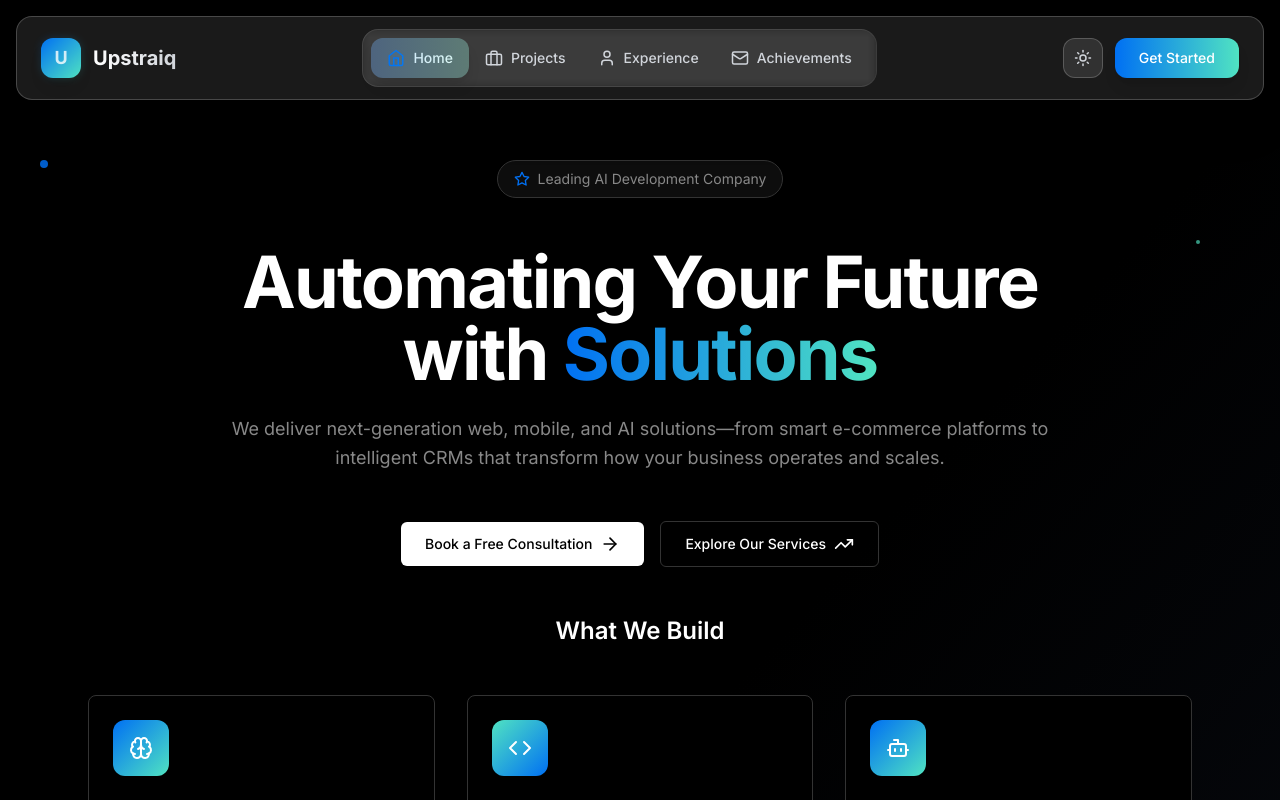
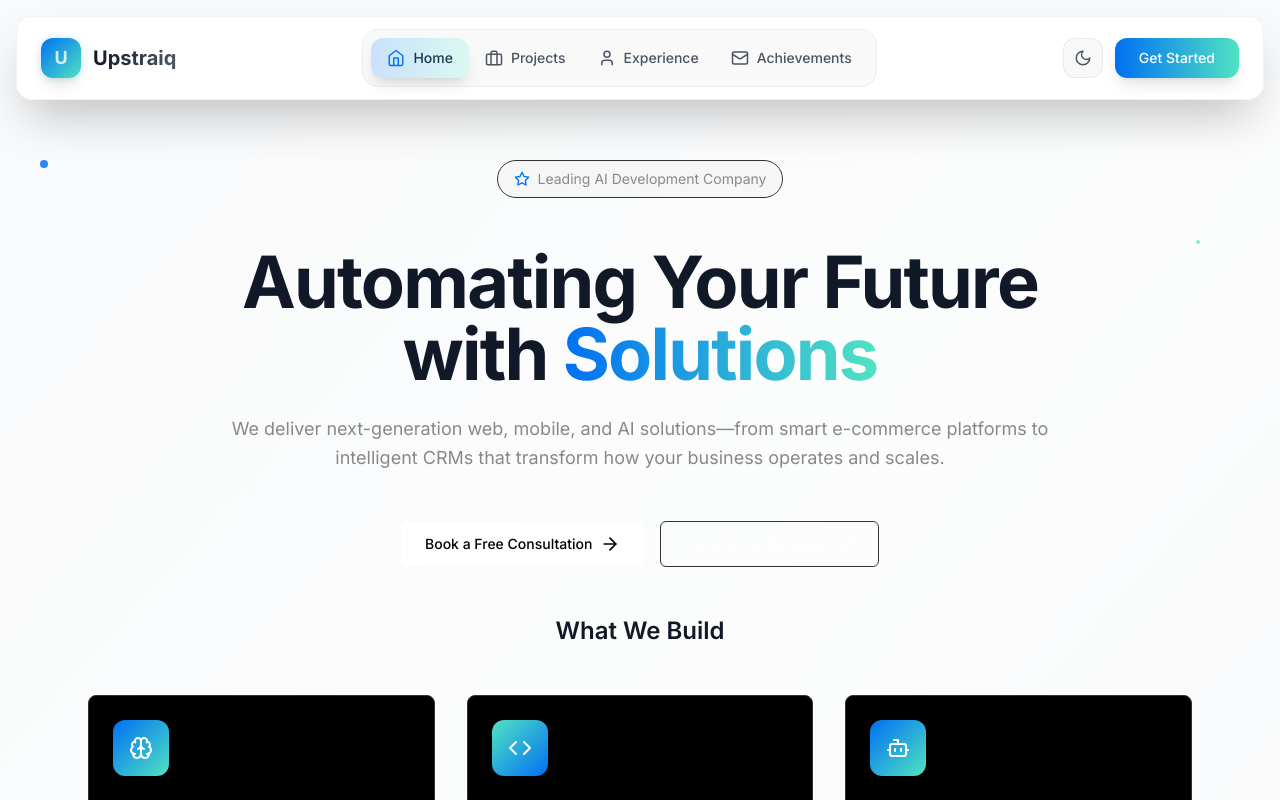
Before and after one commit to ASHUTOSH2224/Company_Website, a React (Vite) app: page / in a window 1280 px wide. Both pictures are taken after a click on the button 1082 px from the left and 58 px from the top of the page. Shown: the top 800 px of the page. Built offline with nearby package versions, Linux system fonts and the light colour scheme.

Commit message:
Added Dark and Light mode

```diff
--- a/src/App.tsx
+++ b/src/App.tsx
@@ -1,4 +1,4 @@
-import React, { useState, useEffect } from 'react';
+import React, { useState, useEffect, createContext, useContext } from 'react';
 import { Header } from './components/Header';
 import { Hero } from './components/Hero';
 import { Services } from './components/Services';
@@ -7,13 +7,54 @@ import { Footer } from './components/Footer';
 import { About } from './pages/About';
 import { Contact } from './pages/Contact';
 
+// Theme Context
+interface ThemeContextType {
+  isDarkMode: boolean;
+  toggleTheme: () => void;
+}
+
+const ThemeContext = createContext<ThemeContextType | undefined>(undefined);
+
+export const useTheme = () => {
+  const context = useContext(ThemeContext);
+  if (context === undefined) {
+    throw new Error('useTheme must be used within a ThemeProvider');
+  }
+  return context;
+};
+
 function App() {
   const [currentPage, setCurrentPage] = useState('home');
+  const [isDarkMode, setIsDarkMode] = useState(true);
+
+  // Initialize theme from localStorage or default to dark
+  useEffect(() => {
+    const savedTheme = localStorage.getItem('theme');
+    if (savedTheme) {
+      setIsDarkMode(savedTheme === 'dark');
+    }
+  }, []);
+
+  // Update localStorage and document class when theme changes
+  useEffect(() => {
+    localStorage.setItem('theme', isDarkMode ? 'dark' : 'light');
+    if (isDarkMode) {
+      document.documentElement.classList.add('dark');
+      document.documentElement.classList.remove('light');
+    } else {
+      document.documentElement.classList.add('light');
+      document.documentElement.classList.remove('dark');
+    }
+  }, [isDarkMode]);
 
   // Scroll to top when page changes
   useEffect(() => {
     window.scrollTo({ top: 0, behavior: 'smooth' });
   }, [currentPage]);
+
+  const toggleTheme = () => {
+    setIsDarkMode(!isDarkMode);
+  };
 
   const handleContactClick = () => {
     setCurrentPage('contact');
@@ -43,14 +84,25 @@ function App() {
     }
   };
 
+  const themeValue = {
+    isDarkMode,
+    toggleTheme
+  };
+
   return (
-    <div className="min-h-screen bg-black">
+    <ThemeContext.Provider value={themeValue}>
+      <div className={`min-h-screen transition-colors duration-300 ${
+        isDarkMode
+          ? 'bg-black text-white'
+          : 'bg-gray-50 text-gray-900'
+      }`}>
         <Header currentPage={currentPage} setCurrentPage={setCurrentPage} />
         <main className="pt-20">
           {renderPage()}
         </main>
         <Footer currentPage={currentPage} setCurrentPage={setCurrentPage} />
       </div>
+    </ThemeContext.Provider>
   );
 }
 
--- a/src/components/Header.tsx
+++ b/src/components/Header.tsx
@@ -1,5 +1,6 @@
 import React, { useState, useEffect } from 'react';
 import { Menu, X, Home, Briefcase, User, Mail, Moon, Sun } from 'lucide-react';
+import { useTheme } from '../App';
 
 interface HeaderProps {
   currentPage: string;
@@ -9,7 +10,7 @@ interface HeaderProps {
 export const Header: React.FC<HeaderProps> = ({ currentPage, setCurrentPage }) => {
   const [isMenuOpen, setIsMenuOpen] = useState(false);
   const [isScrolled, setIsScrolled] = useState(false);
-  const [darkMode, setDarkMode] = useState(true);
+  const { isDarkMode, toggleTheme } = useTheme();
 
   useEffect(() => {
     const handleScroll = () => {
@@ -33,9 +34,11 @@ export const Header: React.FC<HeaderProps> = ({ currentPage, setCurrentPage }) =
     }`}>
       <div className="container mx-auto px-4 max-w-7xl">
         {/* Main Navigation Container */}
-        <div className={`relative backdrop-blur-lg bg-white/10 border border-white/20 rounded-2xl shadow-2xl transition-all duration-300 ${
-          isScrolled ? 'shadow-xl' : 'shadow-2xl'
-        }`}>
+        <div className={`relative backdrop-blur-lg rounded-2xl shadow-2xl transition-all duration-300 border ${
+          isDarkMode
+            ? 'bg-black/80 border-gray-800/50'
+            : 'bg-white/90 border-gray-200/50'
+        } ${isScrolled ? 'shadow-xl' : 'shadow-2xl'}`}>
           <div className="flex items-center justify-between px-6 py-3">
 
             {/* Logo Section */}
@@ -49,14 +52,22 @@ export const Header: React.FC<HeaderProps> = ({ currentPage, setCurrentPage }) =
                 </div>
                 <div className="absolute inset-0 bg-gradient-to-br from-[#0070f3] to-[#50e3c2] rounded-xl opacity-20 group-hover:opacity-40 transition-opacity duration-300 blur-sm"></div>
               </div>
-              <span className="text-xl font-bold bg-gradient-to-r from-white to-gray-300 bg-clip-text text-transparent group-hover:from-[#0070f3] group-hover:to-[#50e3c2] transition-all duration-300">
+              <span className={`text-xl font-bold transition-all duration-300 ${
+                isDarkMode
+                  ? 'bg-gradient-to-r from-white to-gray-300 bg-clip-text text-transparent group-hover:from-[#0070f3] group-hover:to-[#50e3c2]'
+                  : 'bg-gradient-to-r from-gray-900 to-gray-600 bg-clip-text text-transparent group-hover:from-[#0070f3] group-hover:to-[#50e3c2]'
+              }`}>
                 Upstraiq
               </span>
             </div>
 
             {/* Desktop Navigation */}
             <nav className="hidden md:flex items-center">
-              <div className="flex items-center bg-white/5 backdrop-blur-sm rounded-2xl p-2 border border-white/10">
+              <div className={`flex items-center backdrop-blur-sm rounded-2xl p-2 border transition-all duration-300 ${
+                isDarkMode
+                  ? 'bg-gray-900/30 border-gray-700/30'
+                  : 'bg-gray-100/50 border-gray-300/30'
+              }`}>
                 {navigationItems.map((item, index) => {
                   const Icon = item.icon;
                   const isActive = currentPage === item.id;
@@ -67,8 +78,12 @@ export const Header: React.FC<HeaderProps> = ({ currentPage, setCurrentPage }) =
                       onClick={() => setCurrentPage(item.id)}
                       className={`group relative flex items-center gap-2 px-4 py-2.5 rounded-xl transition-all duration-300 ${
                         isActive
-                          ? 'bg-white/20 text-white shadow-lg'
-                          : 'text-gray-300 hover:text-white hover:bg-white/10'
+                          ? isDarkMode
+                            ? 'bg-gray-800/60 text-white shadow-lg'
+                            : 'bg-white/80 text-gray-900 shadow-lg'
+                          : isDarkMode
+                            ? 'text-gray-300 hover:text-white hover:bg-gray-800/40'
+                            : 'text-gray-600 hover:text-gray-900 hover:bg-white/60'
                       }`}
                     >
                       <Icon
@@ -93,13 +108,21 @@ export const Header: React.FC<HeaderProps> = ({ currentPage, setCurrentPage }) =
             <div className="hidden md:flex items-center gap-3">
               {/* Theme Toggle */}
               <button
-                onClick={() => setDarkMode(!darkMode)}
-                className="p-2.5 rounded-xl bg-white/10 border border-white/20 hover:bg-white/20 transition-all duration-300 group"
+                onClick={toggleTheme}
+                className={`p-2.5 rounded-xl border transition-all duration-300 group ${
+                  isDarkMode
+                    ? 'bg-gray-900/40 border-gray-700/40 hover:bg-gray-800/60'
+                    : 'bg-gray-100/60 border-gray-300/40 hover:bg-white/80'
+                }`}
               >
-                {darkMode ? (
-                  <Moon size={18} className="text-gray-300 group-hover:text-white transition-colors" />
+                {isDarkMode ? (
+                  <Sun size={18} className={`transition-colors ${
+                    isDarkMode ? 'text-gray-300 group-hover:text-yellow-400' : 'text-gray-600 group-hover:text-yellow-500'
+                  }`} />
                 ) : (
-                  <Sun size={18} className="text-gray-300 group-hover:text-white transition-colors" />
+                  <Moon size={18} className={`transition-colors ${
+                    isDarkMode ? 'text-gray-300 group-hover:text-blue-400' : 'text-gray-600 group-hover:text-blue-500'
+                  }`} />
                 )}
               </button>
 
@@ -116,19 +139,25 @@ export const Header: React.FC<HeaderProps> = ({ currentPage, setCurrentPage }) =
             {/* Mobile Menu Button */}
             <button
               onClick={() => setIsMenuOpen(!isMenuOpen)}
-              className="md:hidden p-2.5 rounded-xl bg-white/10 border border-white/20 hover:bg-white/20 transition-all duration-300"
+              className={`md:hidden p-2.5 rounded-xl border transition-all duration-300 ${
+                isDarkMode
+                  ? 'bg-gray-900/40 border-gray-700/40 hover:bg-gray-800/60'
+                  : 'bg-gray-100/60 border-gray-300/40 hover:bg-white/80'
+              }`}
             >
               {isMenuOpen ? (
-                <X size={20} className="text-white" />
+                <X size={20} className={isDarkMode ? 'text-white' : 'text-gray-900'} />
               ) : (
-                <Menu size={20} className="text-white" />
+                <Menu size={20} className={isDarkMode ? 'text-white' : 'text-gray-900'} />
               )}
             </button>
           </div>
 
           {/* Mobile Menu */}
           {isMenuOpen && (
-            <div className="md:hidden border-t border-white/10 p-4">
+            <div className={`md:hidden border-t p-4 transition-all duration-300 ${
+              isDarkMode ? 'border-gray-700/30' : 'border-gray-300/30'
+            }`}>
               <nav className="space-y-2">
                 {navigationItems.map((item) => {
                   const Icon = item.icon;
@@ -143,8 +172,12 @@ export const Header: React.FC<HeaderProps> = ({ currentPage, setCurrentPage }) =
                       }}
                       className={`w-full flex items-center gap-3 px-4 py-3 rounded-xl transition-all duration-300 ${
                         isActive
-                          ? 'bg-white/20 text-white'
-                          : 'text-gray-300 hover:text-white hover:bg-white/10'
+                          ? isDarkMode
+                            ? 'bg-gray-800/60 text-white'
+                            : 'bg-white/80 text-gray-900'
+                          : isDarkMode
+                            ? 'text-gray-300 hover:text-white hover:bg-gray-800/40'
+                            : 'text-gray-600 hover:text-gray-900 hover:bg-white/60'
                       }`}
                     >
                       <Icon size={18} className={isActive ? 'text-[#0070f3]' : ''} />
@@ -155,11 +188,15 @@ export const Header: React.FC<HeaderProps> = ({ currentPage, setCurrentPage }) =
 
                 <div className="pt-4 space-y-2">
                   <button
-                    onClick={() => setDarkMode(!darkMode)}
-                    className="w-full flex items-center gap-3 px-4 py-3 rounded-xl bg-white/10 border border-white/20 text-gray-300 hover:text-white hover:bg-white/20 transition-all duration-300"
+                    onClick={toggleTheme}
+                    className={`w-full flex items-center gap-3 px-4 py-3 rounded-xl border transition-all duration-300 ${
+                      isDarkMode
+                        ? 'bg-gray-900/40 border-gray-700/40 text-gray-300 hover:text-white hover:bg-gray-800/60'
+                        : 'bg-gray-100/60 border-gray-300/40 text-gray-600 hover:text-gray-900 hover:bg-white/80'
+                    }`}
                   >
-                    {darkMode ? <Moon size={18} /> : <Sun size={18} />}
-                    <span className="font-medium">Theme</span>
+                    {isDarkMode ? <Sun size={18} /> : <Moon size={18} />}
+                    <span className="font-medium">{isDarkMode ? 'Light Mode' : 'Dark Mode'}</span>
                   </button>
 
                   <button
--- a/src/components/Hero.tsx
+++ b/src/components/Hero.tsx
@@ -1,5 +1,6 @@
 import React, { useEffect, useState } from 'react';
 import { ArrowRight, Bot, Zap, Globe, Smartphone, Brain, Code, Star, TrendingUp, Shield } from 'lucide-react';
+import { useTheme } from '../App';
 
 interface HeroProps {
   onContactClick?: () => void;
@@ -8,6 +9,7 @@ interface HeroProps {
 export const Hero: React.FC<HeroProps> = ({ onContactClick }) => {
   const [isVisible, setIsVisible] = useState(false);
   const [currentWordIndex, setCurrentWordIndex] = useState(0);
+  const { isDarkMode } = useTheme();
 
   const rotatingWords = ['AI', 'Innovation', 'Technology', 'Solutions'];
 
@@ -27,7 +29,11 @@ export const Hero: React.FC<HeroProps> = ({ onContactClick }) => {
       {/* Background Elements */}
       <div className="absolute inset-0 overflow-hidden">
         {/* Subtle gradient overlay */}
-        <div className="absolute inset-0 bg-gradient-to-br from-black via-black to-gray-900 opacity-50"></div>
+        <div className={`absolute inset-0 opacity-50 ${
+          isDarkMode
+            ? 'bg-gradient-to-br from-black via-black to-gray-900'
+            : 'bg-gradient-to-br from-gray-50 via-white to-gray-100'
+        }`}></div>
 
         {/* Floating elements */}
         <div className="absolute top-20 left-10 w-2 h-2 bg-[#0070f3] rounded-full animate-pulse"></div>
@@ -47,8 +53,8 @@ export const Hero: React.FC<HeroProps> = ({ onContactClick }) => {
           {/* Main heading with rotating words */}
           <div className={`space-y-6 transition-all duration-1000 delay-200 ${isVisible ? 'opacity-100 translate-y-0' : 'opacity-0 translate-y-8'}`}>
             <h1 className="heading-xl leading-tight">
-              <span className="block text-white">Automating Your Future</span>
-              <span className="block text-white">with{' '}
+              <span className={`block ${isDarkMode ? 'text-white' : 'text-gray-900'}`}>Automating Your Future</span>
+              <span className={`block ${isDarkMode ? 'text-white' : 'text-gray-900'}`}>with{' '}
                 <span className="relative inline-block">
                   <span className="gradient-text-accent transition-all duration-500">
                     {rotatingWords[currentWordIndex]}
@@ -80,7 +86,7 @@ export const Hero: React.FC<HeroProps> = ({ onContactClick }) => {
 
           {/* Enhanced Services Preview Grid */}
           <div className={`mt-20 transition-all duration-1000 delay-600 ${isVisible ? 'opacity-100 translate-y-0' : 'opacity-0 translate-y-8'}`}>
-            <h2 className="text-2xl font-semibold text-white mb-12">What We Build</h2>
+            <h2 className={`text-2xl font-semibold mb-12 ${isDarkMode ? 'text-white' : 'text-gray-900'}`}>What We Build</h2>
             <div className="grid grid-cols-1 md:grid-cols-3 gap-8">
               {/* AI Marketing */}
               <div className="group relative">
@@ -88,7 +94,7 @@ export const Hero: React.FC<HeroProps> = ({ onContactClick }) => {
                   <div className="w-14 h-14 bg-gradient-to-br from-[#0070f3] to-[#50e3c2] rounded-xl flex items-center justify-center mb-6 group-hover:scale-110 transition-transform duration-300">
                     <Brain size={24} className="text-white" />
                   </div>
-                  <h3 className="text-xl font-semibold text-white mb-4">AI Marketing Automation</h3>
+                  <h3 className={`text-xl font-semibold mb-4 ${isDarkMode ? 'text-white' : 'text-gray-900'}`}>AI Marketing Automation</h3>
                   <p className="text-[#888] leading-relaxed mb-6">
                     Intelligent automation that optimizes campaigns, personalizes content, and drives conversions using advanced machine learning.
                   </p>
@@ -106,7 +112,7 @@ export const Hero: React.FC<HeroProps> = ({ onContactClick }) => {
                   <div className="w-14 h-14 bg-gradient-to-br from-[#50e3c2] to-[#0070f3] rounded-xl flex items-center justify-center mb-6 group-hover:scale-110 transition-transform duration-300">
                     <Code size={24} className="text-white" />
                   </div>
-                  <h3 className="text-xl font-semibold text-white mb-4">Web & Mobile Apps</h3>
+                  <h3 className={`text-xl font-semibold mb-4 ${isDarkMode ? 'text-white' : 'text-gray-900'}`}>Web & Mobile Apps</h3>
                   <p className="text-[#888] leading-relaxed mb-6">
                     High-performance applications built with cutting-edge technologies, AI integration, and modern development practices.
                   </p>
@@ -124,7 +130,7 @@ export const Hero: React.FC<HeroProps> = ({ onContactClick }) => {
                   <div className="w-14 h-14 bg-gradient-to-br from-[#0070f3] to-[#50e3c2] rounded-xl flex items-center justify-center mb-6 group-hover:scale-110 transition-transform duration-300">
                     <Bot size={24} className="text-white" />
                   </div>
-                  <h3 className="text-xl font-semibold text-white mb-4">Custom AI Solutions</h3>
+                  <h3 className={`text-xl font-semibold mb-4 ${isDarkMode ? 'text-white' : 'text-gray-900'}`}>Custom AI Solutions</h3>
                   <p className="text-[#888] leading-relaxed mb-6">
                     Custom chatbots, machine learning models, and intelligent automation systems tailored to your business needs.
                   </p>
--- a/src/index.css
+++ b/src/index.css
@@ -10,6 +10,26 @@
   --border: #333333;
   --accent: #0070f3;
   --accent-secondary: #50e3c2;
+  --card-bg: rgba(255, 255, 255, 0.05);
+  --grid-color: #333333;
+}
+
+/* Light mode variables */
+html.light {
+  --background: #ffffff;
+  --foreground: #0f172a;
+  --muted: #64748b;
+  --border: #e2e8f0;
+  --card-bg: rgba(0, 0, 0, 0.02);
+  --grid-color: #f1f5f9;
+}
+
+/* Dark mode variables */
+html.dark {
+  --background: #000000;
+  --foreground: #ffffff;
+  --muted: #888888;
+  --border: #333333;
   --card-bg: rgba(255, 255, 255, 0.05);
   --grid-color: #333333;
 }
```
Lines whose indentation alone changed are shown as unchanged.
